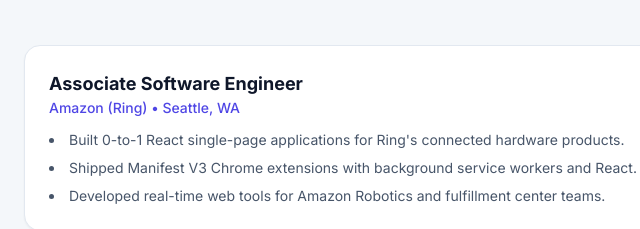
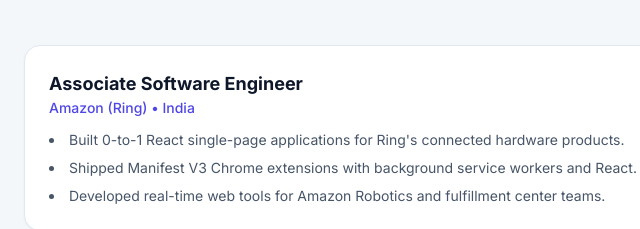
Before and after one commit to nikitha922/demoproject, a plain HTML site: page index.html in a window 1280 px wide. Shown: the part 1297-1526 px from the top of the page, 330-970 px from the left. Drawn offline with nearby package versions, Linux system fonts and the light colour scheme.

Commit message:
Update index.html

```diff
--- a/index.html
+++ b/index.html
@@ -179,7 +179,7 @@
                         <div class="flex flex-wrap justify-between items-start gap-2">
                             <div>
                                 <h3 class="font-bold text-lg text-slate-900 dark:text-white">Associate Software Engineer</h3>
-                                <p class="text-indigo-600 dark:text-indigo-400 font-medium text-sm">Amazon (Ring) • Seattle, WA</p>
+                               <p class="text-indigo-600 dark:text-indigo-400 font-medium text-sm">Amazon (Ring) • India</p>
                             </div>
                             <span class="md:hidden text-xs font-mono text-slate-500">2020 – 2022</span>
                         </div>
```
